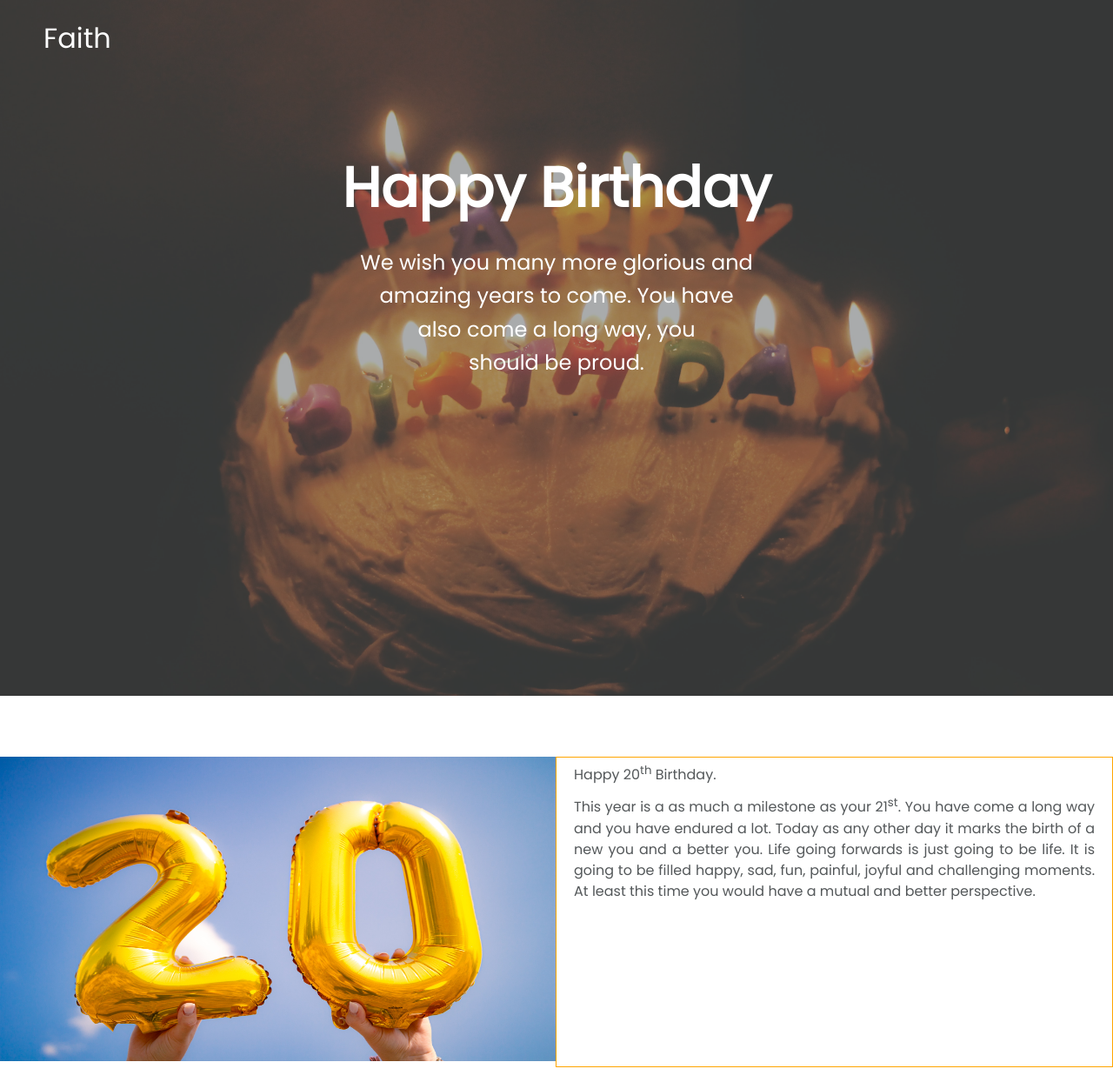
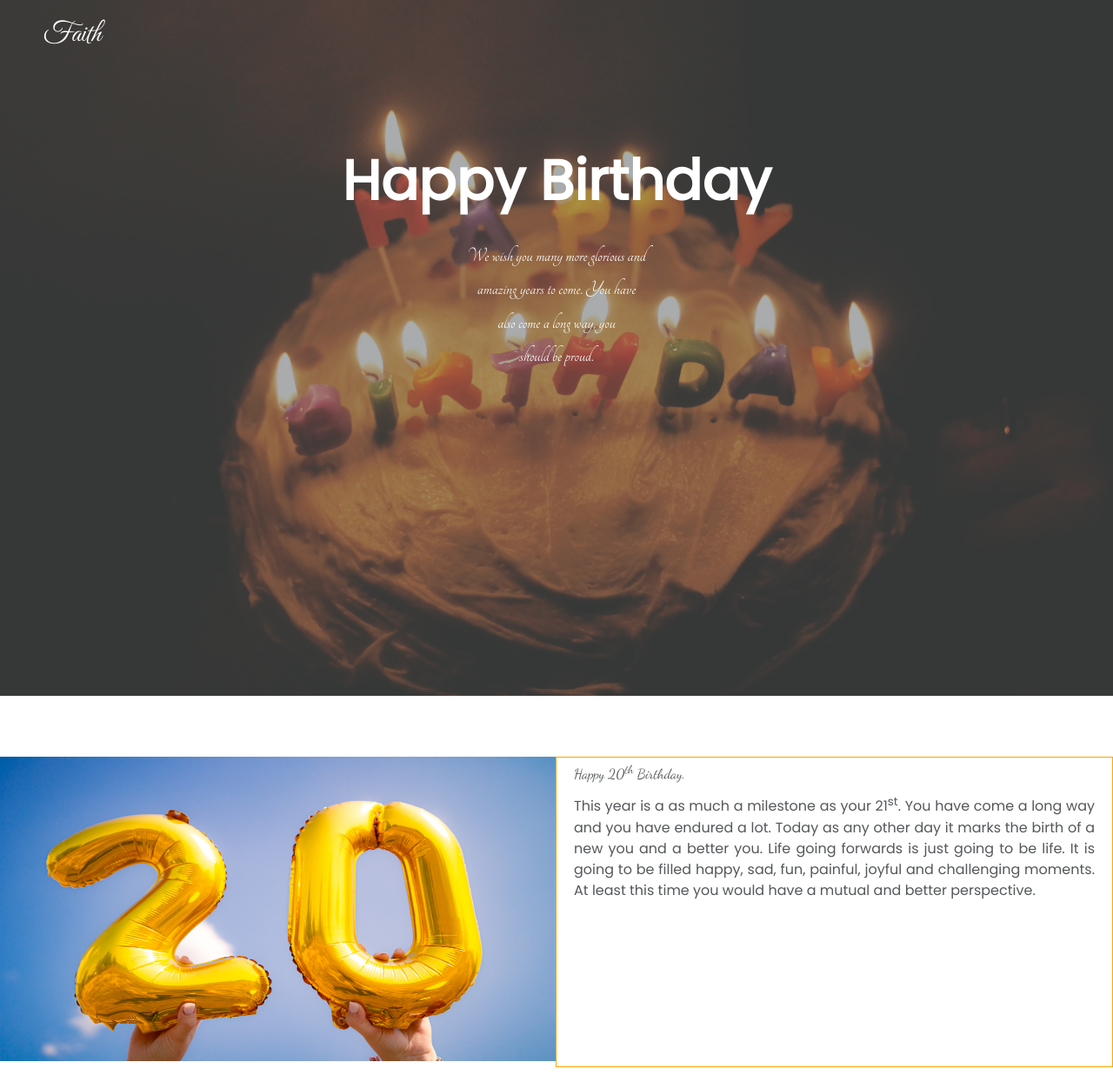
Before and after one commit to matthewrungwe/happy-birthday-faith, a plain HTML site: page index.html in a window 1280 px wide. Shown: the top 1244 px of the page at 87% size. Drawn offline with Linux system fonts and the light colour scheme.

Commit message:
Update page's font faces.

```diff
--- a/index.html
+++ b/index.html
@@ -43,7 +43,7 @@
                         <img src="./assets/img4.jpg" alt="">
                     </section>
                     <section class="content">
-                        <p>
+                        <p class="one">
                             Happy 20<sup>th</sup> Birthday.
                         </p>
                         <p>
@@ -59,7 +59,7 @@
 
                 <article class="wish content-left">
                     <section class="content">
-                        <p>
+                        <p class="one">
                             What to expect going forward?
                         </p>
                         <p>
--- a/src/css/main.css
+++ b/src/css/main.css
@@ -40,7 +40,7 @@ body {
     font-size: 2rem;
     font-weight: 500;
     padding: 20px 0 50px 50px;
-    /* font-family: 'Great Vibes'; */
+    font-family: 'Great Vibes';
 }
 
 #header .message {
@@ -59,6 +59,7 @@ body {
     font-size: 1.5rem;
     text-align: center;
     line-height: 1.6;
+    font-family: 'Tangerine', 'Sacramento';
 }
 
 #header .message p span {
@@ -95,6 +96,10 @@ body {
     width: 80%;
     margin: 0 auto;
     border: 1px solid orange;
+}
+
+#main .wish .content .one {
+    font-family: 'Dancing Script';
 }
 
 #main .wish .content p {
```
